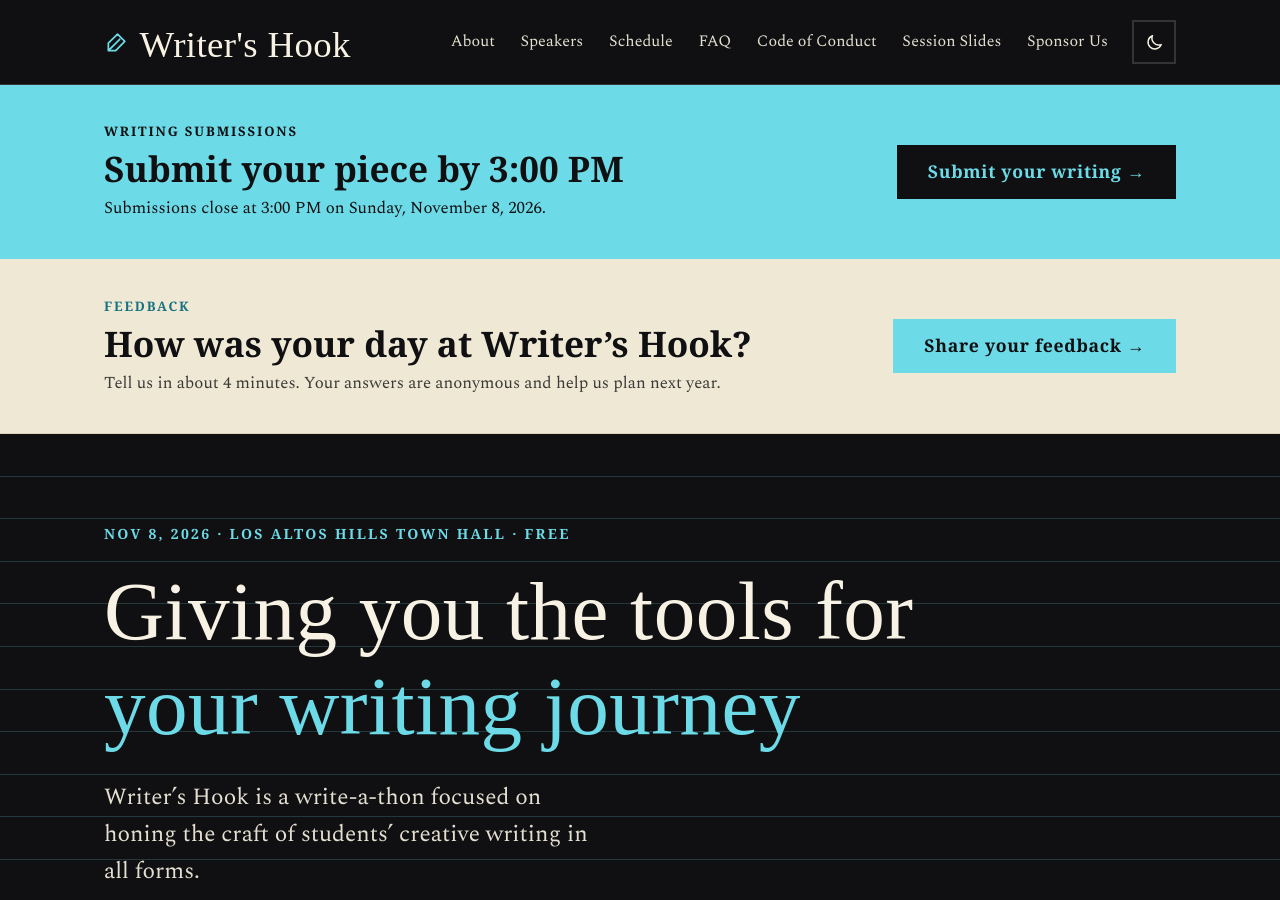
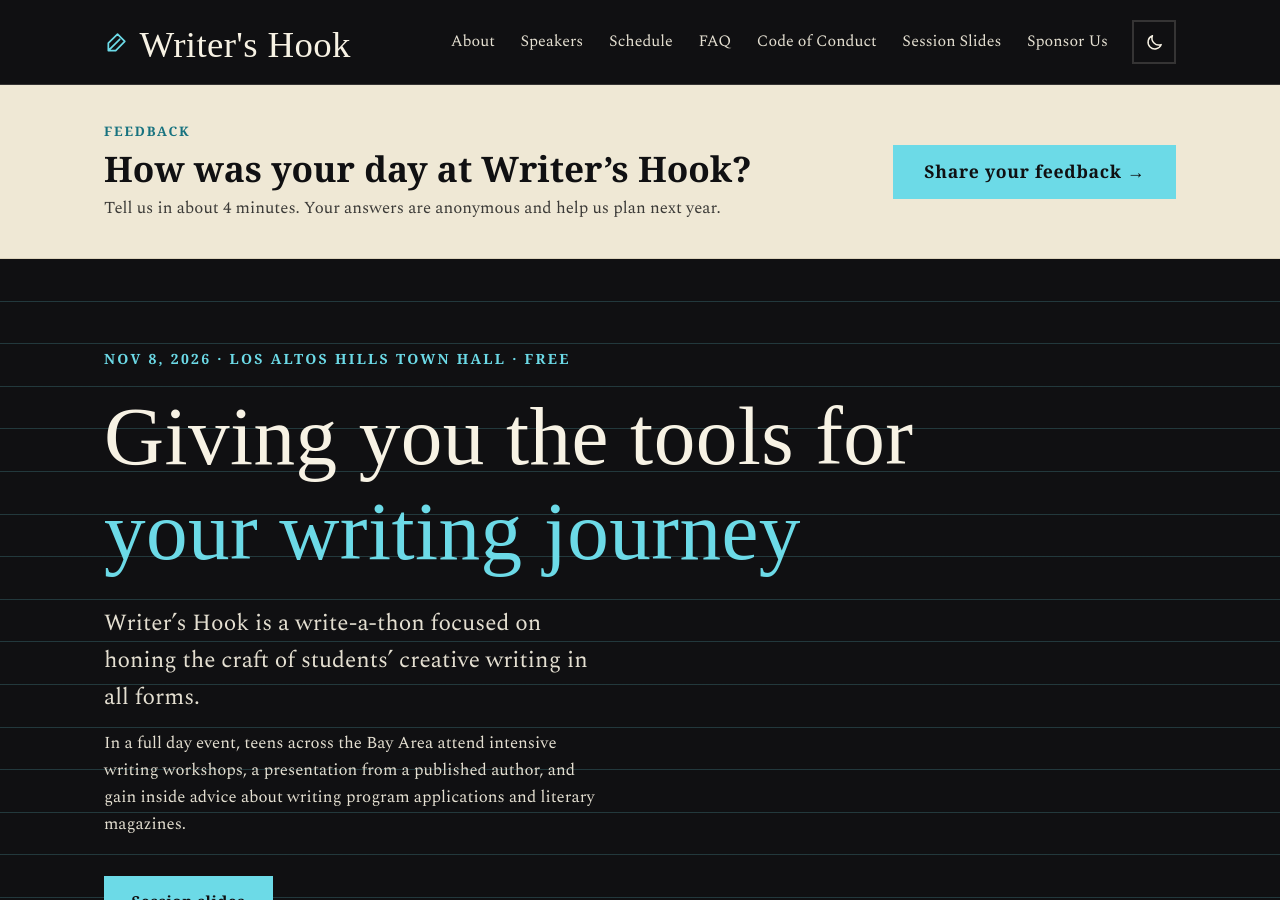
Before and after one commit to Writer-s-Hook/Website, a Jekyll site: the page built from index.md, in a window 1280 px wide and 900 px high. Built offline with Jekyll 4.4.1, drawn with Linux system fonts in a browser that asks for light colours; some web fonts are replaced; part of the change alters nothing that is shown.

Commit message:
Hide the submissions band now that submissions have closed
Clears site.event.submit_url, which hides the home page submit band and
leaves the feedback band first. The old form URL is kept in a comment
so the band can come back by restoring one line.

Co-Authored-By: Claude Opus 5.5 <noreply@anthropic.com>

```diff
--- a/_config.yml
+++ b/_config.yml
@@ -23,7 +23,9 @@ event:
   cost: '100% free — meals, snacks, and prizes included'
   # Registration is closed. Put the form URL back here to show the Register buttons again.
   register_url: ''
-  submit_url: 'https://forms.gle/dSPh1JzXTdf6CmsG7'
+  # Submissions closed at 3:00 PM. Put the form URL back here to show the submit band again
+  # (it was https://forms.gle/dSPh1JzXTdf6CmsG7).
+  submit_url: ''
   submit_deadline: '3:00 PM'
   # Post-event feedback form. Set to '' to hide the home page band and footer link.
   feedback_url: 'https://forms.gle/mdxkG1cQPjbuPRwJ6'
```
